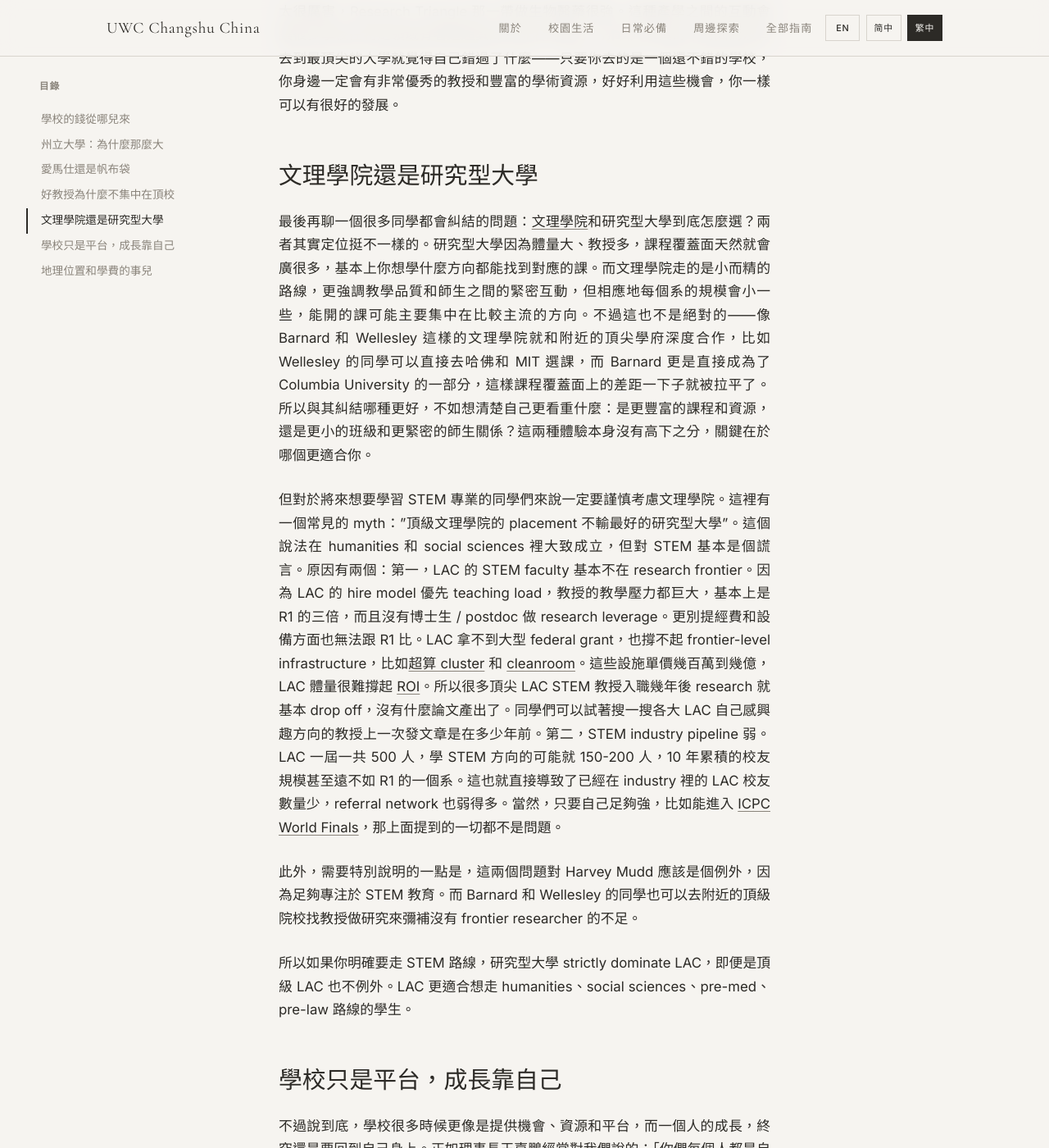
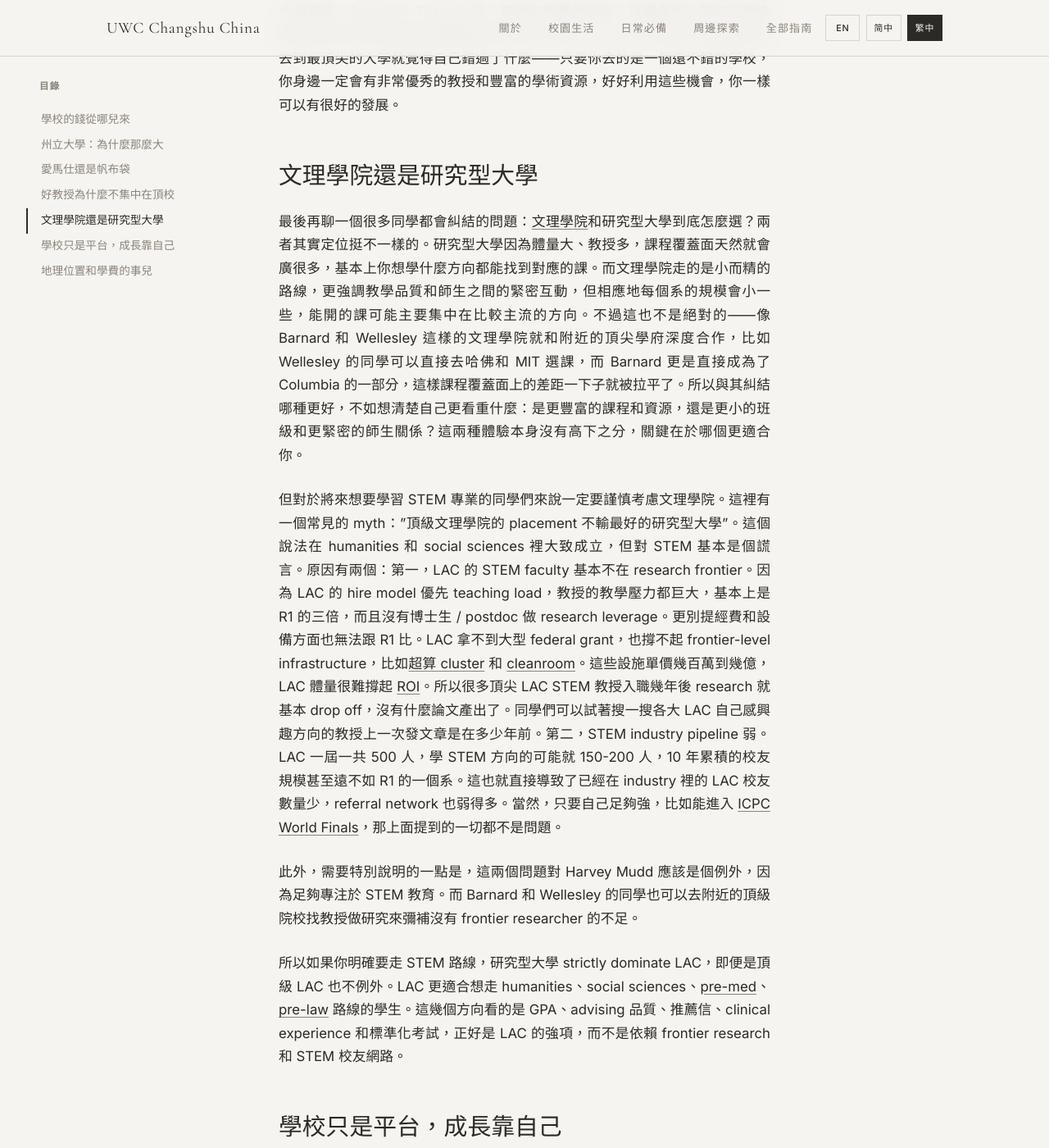
Before and after one commit to United-World-College/UWC-Survival-Guide, a Jekyll site: the page built from website/_guides/chinese/school-selection-TW.md, in a window 1280 px wide and 1400 px high, scrolled down 7075 px. Shown: the whole window at 82% size. Built offline with Jekyll 4.4.1, drawn with Linux system fonts in a browser that asks for light colours.

Commit message:
refactor: clarify distinctions between liberal arts colleges and research universities in selection guides

```diff
--- a/website/_guides/chinese/school-selection-TW.md
+++ b/website/_guides/chinese/school-selection-TW.md
@@ -48,13 +48,13 @@
 
 ## 文理學院還是研究型大學
 
-最後再聊一個很多同學都會糾結的問題：[文理學院](https://en.wikipedia.org/wiki/Liberal_arts_college#In_North_America)和研究型大學到底怎麼選？兩者其實定位挺不一樣的。研究型大學因為體量大、教授多，課程覆蓋面天然就會廣很多，基本上你想學什麼方向都能找到對應的課。而文理學院走的是小而精的路線，更強調教學品質和師生之間的緊密互動，但相應地每個系的規模會小一些，能開的課可能主要集中在比較主流的方向。不過這也不是絕對的——像 Barnard 和 Wellesley 這樣的文理學院就和附近的頂尖學府深度合作，比如 Wellesley 的同學可以直接去哈佛和 MIT 選課，而 Barnard 更是直接成為了 Columbia University 的一部分，這樣課程覆蓋面上的差距一下子就被拉平了。所以與其糾結哪種更好，不如想清楚自己更看重什麼：是更豐富的課程和資源，還是更小的班級和更緊密的師生關係？這兩種體驗本身沒有高下之分，關鍵在於哪個更適合你。
+最後再聊一個很多同學都會糾結的問題：[文理學院](https://en.wikipedia.org/wiki/Liberal_arts_college#In_North_America)和研究型大學到底怎麼選？兩者其實定位挺不一樣的。研究型大學因為體量大、教授多，課程覆蓋面天然就會廣很多，基本上你想學什麼方向都能找到對應的課。而文理學院走的是小而精的路線，更強調教學品質和師生之間的緊密互動，但相應地每個系的規模會小一些，能開的課可能主要集中在比較主流的方向。不過這也不是絕對的——像 Barnard 和 Wellesley 這樣的文理學院就和附近的頂尖學府深度合作，比如 Wellesley 的同學可以直接去哈佛和 MIT 選課，而 Barnard 更是直接成為了 Columbia 的一部分，這樣課程覆蓋面上的差距一下子就被拉平了。所以與其糾結哪種更好，不如想清楚自己更看重什麼：是更豐富的課程和資源，還是更小的班級和更緊密的師生關係？這兩種體驗本身沒有高下之分，關鍵在於哪個更適合你。
 
 但對於將來想要學習 STEM 專業的同學們來說一定要謹慎考慮文理學院。這裡有一個常見的 myth："頂級文理學院的 placement 不輸最好的研究型大學"。這個說法在 humanities 和 social sciences 裡大致成立，但對 STEM 基本是個謊言。原因有兩個：第一，LAC 的 STEM faculty 基本不在 research frontier。因為 LAC 的 hire model 優先 teaching load，教授的教學壓力都巨大，基本上是 R1 的三倍，而且沒有博士生 / postdoc 做 research leverage。更別提經費和設備方面也無法跟 R1 比。LAC 拿不到大型 federal grant，也撐不起 frontier-level infrastructure，比如[超算 cluster](https://en.wikipedia.org/wiki/Supercomputer) 和 [cleanroom](https://en.wikipedia.org/wiki/Cleanroom)。這些設施單價幾百萬到幾億，LAC 體量很難撐起 [ROI](https://en.wikipedia.org/wiki/Return_on_investment)。所以很多頂尖 LAC STEM 教授入職幾年後 research 就基本 drop off，沒有什麼論文產出了。同學們可以試著搜一搜各大 LAC 自己感興趣方向的教授上一次發文章是在多少年前。第二，STEM industry pipeline 弱。LAC 一屆一共 500 人，學 STEM 方向的可能就 150-200 人，10 年累積的校友規模甚至遠不如 R1 的一個系。這也就直接導致了已經在 industry 裡的 LAC 校友數量少，referral network 也弱得多。當然，只要自己足夠強，比如能進入 [ICPC World Finals](https://en.wikipedia.org/wiki/International_Collegiate_Programming_Contest)，那上面提到的一切都不是問題。
 
 此外，需要特別說明的一點是，這兩個問題對 Harvey Mudd 應該是個例外，因為足夠專注於 STEM 教育。而 Barnard 和 Wellesley 的同學也可以去附近的頂級院校找教授做研究來彌補沒有 frontier researcher 的不足。
 
-所以如果你明確要走 STEM 路線，研究型大學 strictly dominate LAC，即便是頂級 LAC 也不例外。LAC 更適合想走 humanities、social sciences、pre-med、pre-law 路線的學生。
+所以如果你明確要走 STEM 路線，研究型大學 strictly dominate LAC，即便是頂級 LAC 也不例外。LAC 更適合想走 humanities、social sciences、[pre-med](https://en.wikipedia.org/wiki/Pre-medical#In_the_United_States)、[pre-law](https://en.wikipedia.org/wiki/Pre-law) 路線的學生。這幾個方向看的是 GPA、advising 品質、推薦信、clinical experience 和標準化考試，正好是 LAC 的強項，而不是依賴 frontier research 和 STEM 校友網路。
 
 ## 學校只是平台，成長靠自己
 
```
Also changed, not shown: website/_guides/chinese/school-selection-CN.md (+2 -2 lines), website/_guides/default/school-selection.md (+2 -2 lines).
